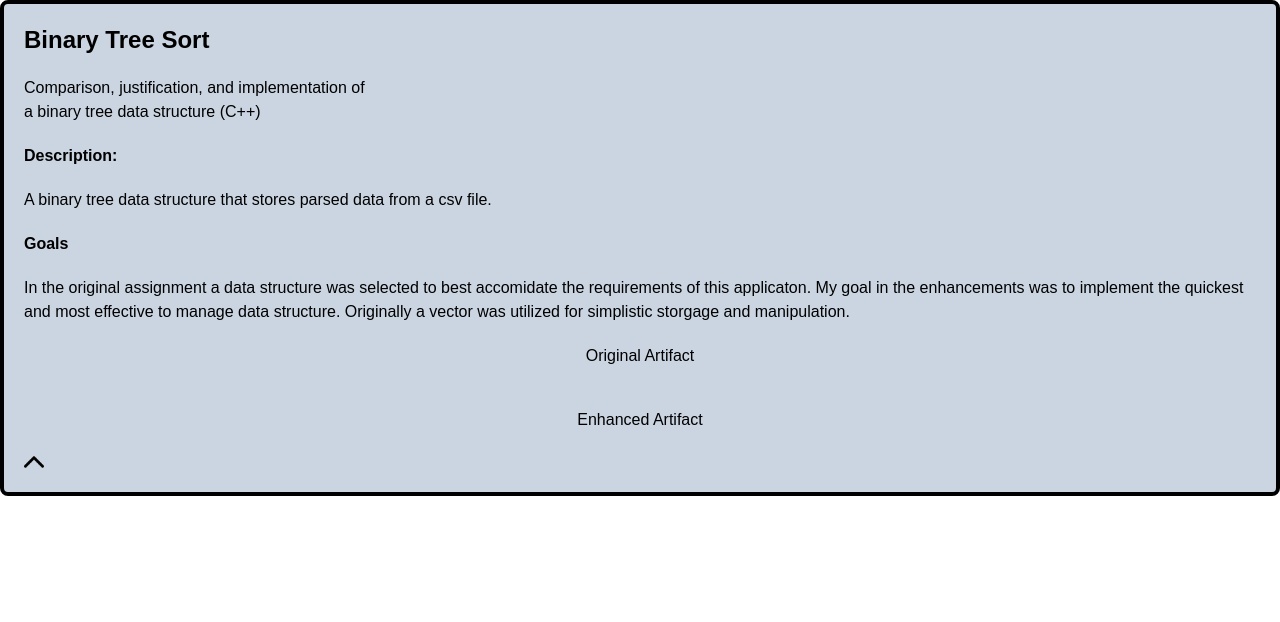
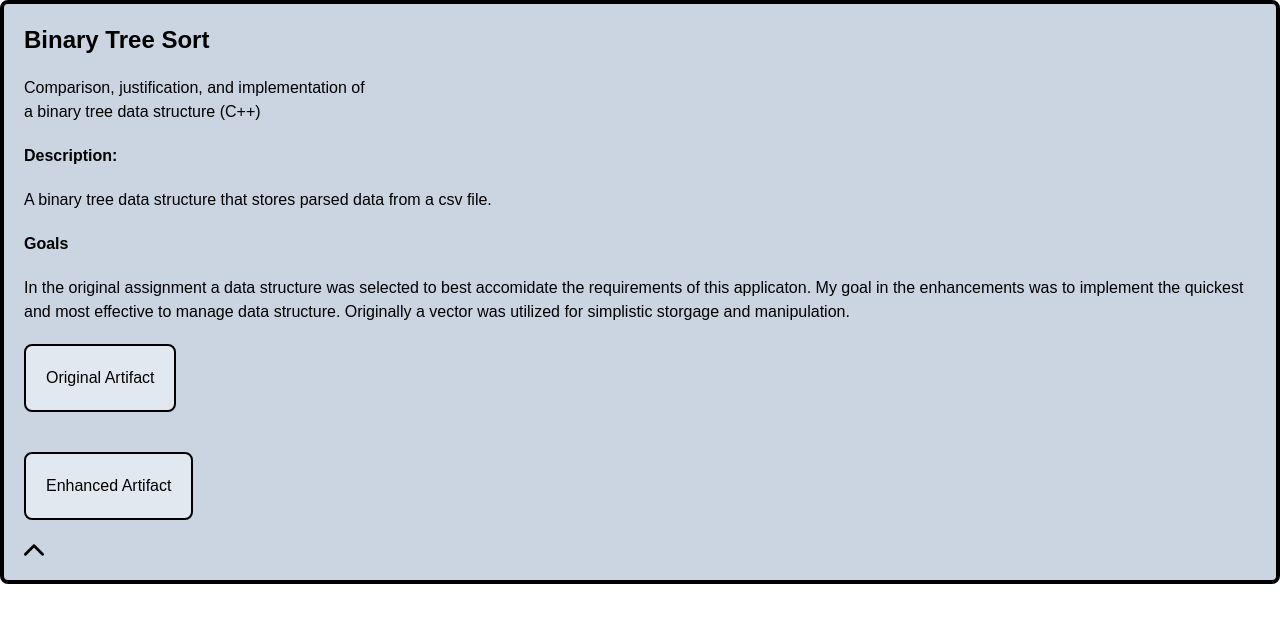
Before and after one commit to Konado22/Konado22.github.io, a Next.js app: page /binaryComponent in a window 1280 px wide. Both pictures are taken after a click on the picture 34 px from the left and 130 px from the top of the page. Shown: the top 622 px of the page. Built offline with nearby package versions, Linux system fonts and the light colour scheme.

Commit message:
fix pathing for readme linking

```diff
--- a/app/binaryComponent/page.tsx
+++ b/app/binaryComponent/page.tsx
@@ -1,4 +1,5 @@
 'use client'
+import Link from "next/link";
 import { useState } from "react"
 
 export default function BinaryTree() {
@@ -23,8 +24,8 @@ export default function BinaryTree() {
                     My goal in the enhancements was to implement the quickest and most effective to manage data structure.
                     Originally a vector was utilized for simplistic storgage and manipulation.  </p>
                     <div className="flex flex-col space-y-10">
-                    <button>Original Artifact</button>
-                    <button>Enhanced Artifact</button>
+                    <Link href='https://github.com/Konado22/Data-Structures-and-Sort' target="_blank"><button className="border-black border-2 p-5 bg-slate-200 rounded-lg hover:font-bold hover:shadow-inner">Original Artifact</button></Link>
+                    <Link href='https://github.com/Konado22/Konado22.github.io/tree/main/EnhancedArtifacts/DataStructuresAlgorithms' target='_blank'><button className="border-black border-2 p-5 bg-slate-200 rounded-lg hover:font-bold hover:shadow-inner">Enhanced Artifact</button></Link>
                 </div>
                 <img className=' rotate-180 focus:ring hover:shadow-lg' width='20' src="/arrow.png" onClick={() => setBinary('short')} />
             </div>
--- a/app/pages/aboutme/page.tsx
+++ b/app/pages/aboutme/page.tsx
@@ -7,7 +7,8 @@ export default function AboutMe() {
             <div className="p-10 text-pretty text-2xl indent-4">
                 <p className="p-10 text-pretty text-2xl indent-4">Hello and welcome to my Portfolio. I have been a student in the Computer Science Program
                     for roughly 2 1/2 years. Prior to attending SNHU (Southern New Hampshire University)
-                    I completed a full-stack web development bootcamp offered through DU (University of Denver).
+                    I completed a Trilogy full-stack web development bootcamp offered through DU (University of Denver). Prior to that i
+                    have spent several years passivly attending community college as a means to continue learning.
                     I have always enjoyed problem solving and found through these experiences my desire to create
                     applications and technology using the skills I have developed. I deeply enjoy creating dynamic interfaces and modular code that can be utilized
                     in front and back end development.
--- a/app/travelerComponent/page.tsx
+++ b/app/travelerComponent/page.tsx
@@ -1,4 +1,5 @@
 "use client"
+import Link from "next/link";
 import { useState} from "react";
 
 export default function TravelerComponent () {
@@ -30,8 +31,9 @@ export default function TravelerComponent () {
                     webpage designs and other frameworks. Please Click the buttons below to view respectively the original artifact`s repository and the enhanced artifact`s repository
                 </p>
                 <div className="flex flex-col space-y-10">
-                    <button className="border-black">Original Artifact</button>
-                    <button>Enhanced Artifact</button>
+                    <Link href=''><button className="border-black border-2 p-5 rounded-lg bg-slate-200 hover:font-bold hover:shadow-inner">Original Artifact</button></Link>
+                    <Link href='' target="_blank" ><button className="border-black border-2 p-5 bg-slate-200 rounded-lg hover:font-bold hover:shadow-inner">Enhanced Artifact Narrative (Software Design & Engineering)</button></Link>
+                    <Link href='' target="_blank" ><button className="border-black border-2 p-5 bg-slate-200 rounded-lg hover:font-bold hover:shadow-inner">Enhanced Artifact Narrative (Databases)</button></Link>
                 </div>
                 <img className="rotate-180 focus:ring-2" width="20" src="/arrow.png" onClick={() => setTraveler('short')} />
 
```
Also changed, not shown: EnhancedArtifacts/DataStructuresAlgorithms/README2.md (added), EnhancedArtifacts/Databases/README.md (deleted).
